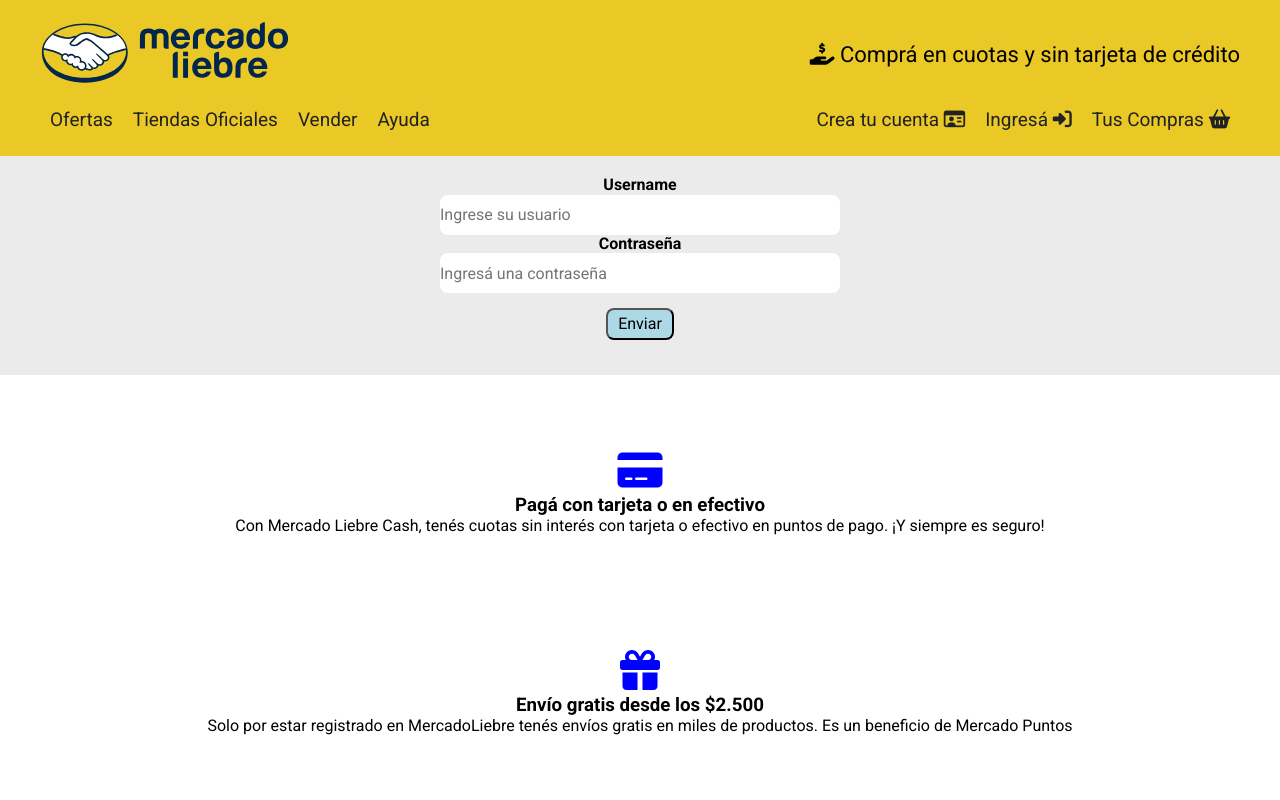
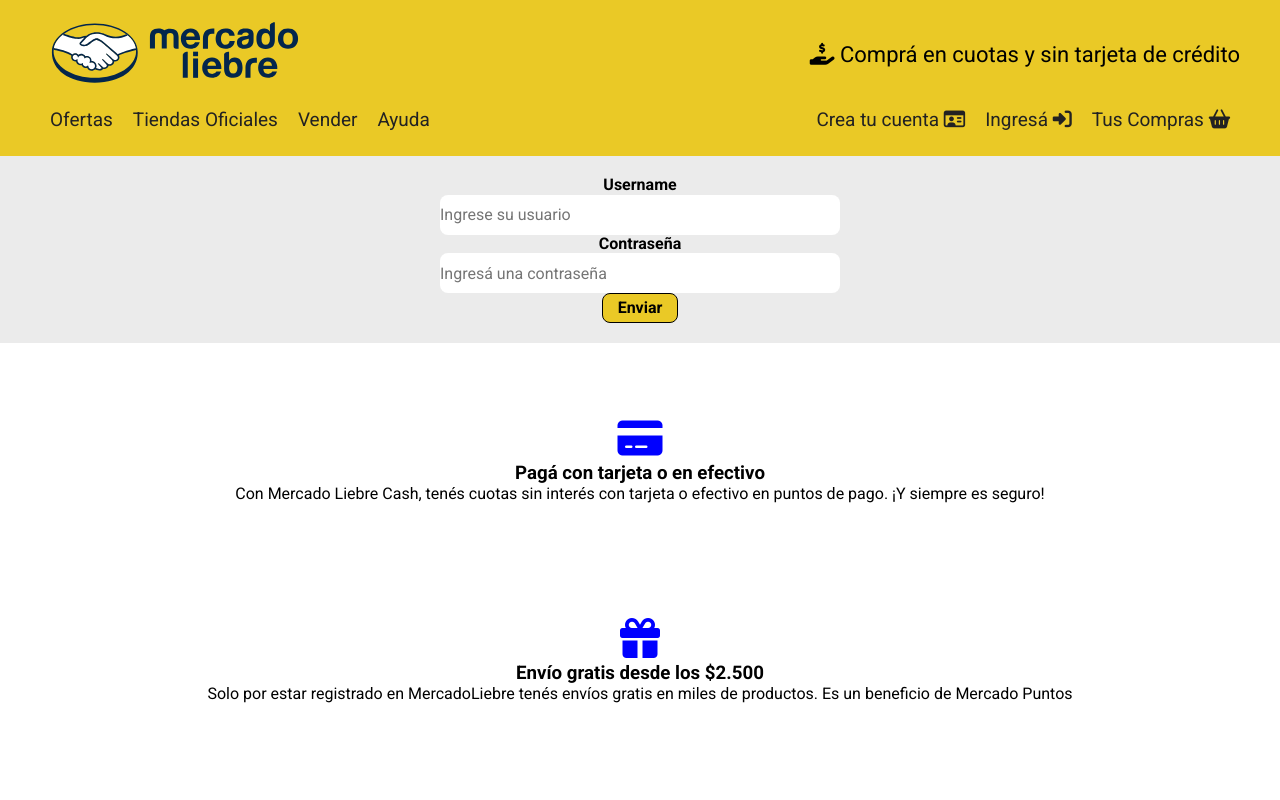
Before and after one commit to segural/ML, a website: page views/login.html in a window 1280 px wide. Shown: the top 800 px of the page. Drawn offline with Linux system fonts and the light colour scheme.

Commit message:
Version Final ML 2

```diff
--- a/public/css/styles.css
+++ b/public/css/styles.css
@@ -23,13 +23,14 @@
 .main-header-top-bar{
     display: flex;
     flex-wrap: wrap;
-    justify-content: space-around;
+    justify-content: center;
 }
 .header-form {
     width: 35%;
 }
 .logo {
     width: 150px;
+    margin: 0 10px;
 }
 .text-cuotas {
     font-weight: 400;
@@ -69,6 +70,8 @@
     height: 42px;
     width: 10%;
     text-align: center;
+    max-width: 50px;
+    margin: 0 10px;
 }
 
 /*main*/
@@ -165,6 +168,9 @@
     padding: 5px 15px;
     font-weight: 600 ;
 }
+.reg-button:hover {
+    background-color: #0022AA;
+}
 .main-reg-button {
     margin-top: 15px;
     text-align: center;
@@ -206,10 +212,12 @@
     padding: 20px 0;
 }
 .boton-enviar {
-    background-color: lightblue;
+    color: #000000;
     border-radius: 8px;
-    padding: 5px 10px;
-    margin:15px 0;
+    background-color: #EAC926;
+    border: solid 1px #000000;
+    padding: 5px 15px;
+    font-weight: 600 ;
 }
 .boton-enviar:hover {
     background-color: #0022AA;
```
